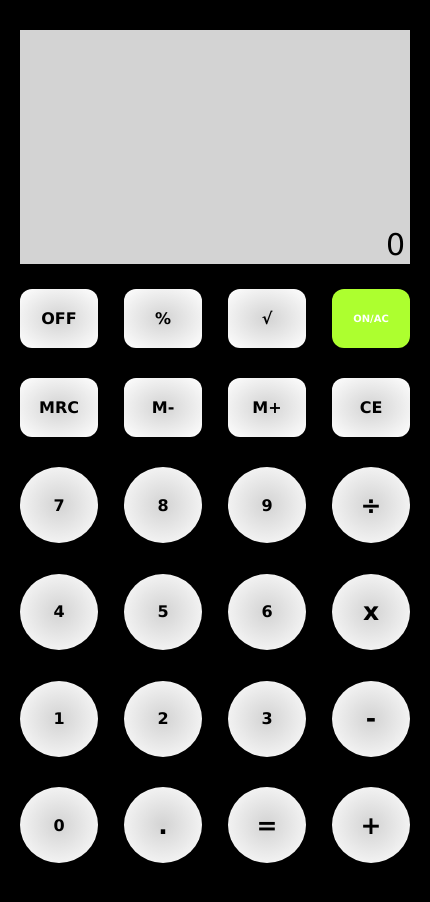
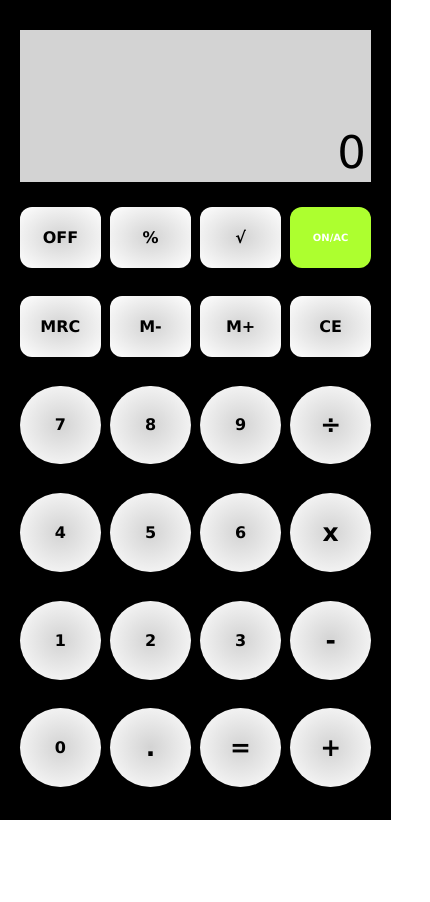
Before and after one commit to ayanfe-ajayi/calculator, a plain HTML site: page index.html in a window 390 px wide. Shown: the whole page, 430 px wide, since content can reach past the window. After the commit the page ends 844 px from the top, so only its background shows below. Drawn offline with Linux system fonts and the light colour scheme.

Commit message:
mobile display issue fixed

```diff
--- a/styles.css
+++ b/styles.css
@@ -1,6 +1,11 @@
 *{
     margin: 0;
     border: 0;
+}
+
+body {
+    width: 100vw;
+    height: auto;
 }
 
 .calculator-body{
@@ -40,6 +45,7 @@
 }
 
 .btn-container {
+    background-color: black;
     width: 100%;
     margin-top: 25px;
     display: flex;
@@ -84,10 +90,8 @@
 
 @media (max-width: 600px){
     .calculator-body {
-        width: 100%;
-        height: 100vh;
-        display: flex;
-        flex-direction: column;
+        width: 90vw;
+        height: 90vh;
         margin: 0;
         align-items: center;
         justify-content: flex-end;
@@ -95,15 +99,19 @@
     }
 
     .display-screen{
+        margin: 0;
         width: 100%;
-        height: 28vh;
+        height: 20%;
         border-radius: 0;
     }
 
     .btn-container {
-        height: 70vh;
-        row-gap: 20px;
-        column-gap: 6%;
+        height: 80%;
+        row-gap: 1px;
+        column-gap: 1%;
+    }
+    .btn {
+        width: 23%;
     }
     .normal {
         height: 10%;
@@ -112,4 +120,10 @@
     .round {
         height: 13%;
     }
+    #result-display {
+        font-size: 45px;
+    }
+    #entry-display {
+        font-size: 20px;
+    }
 }
```
